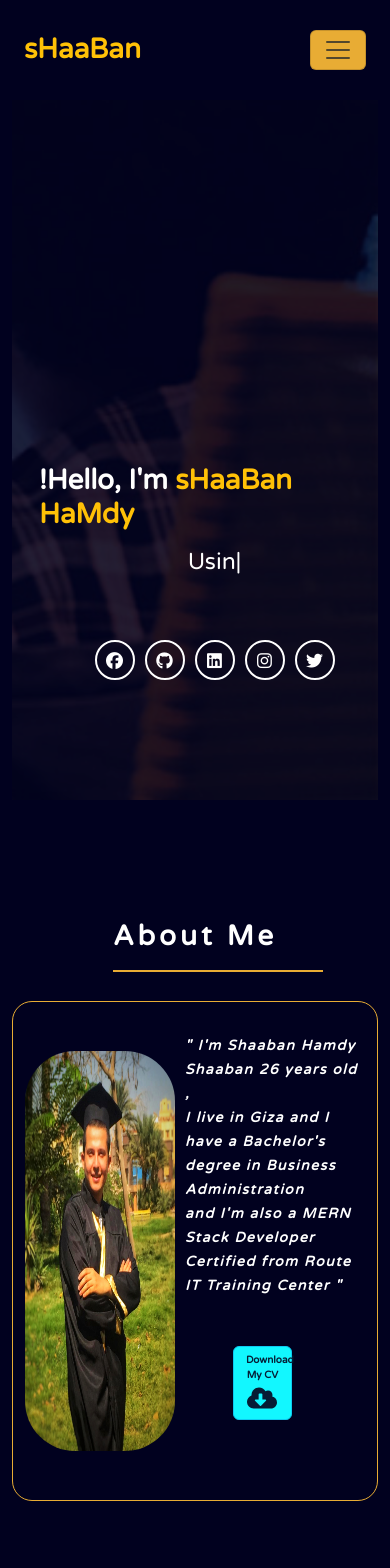
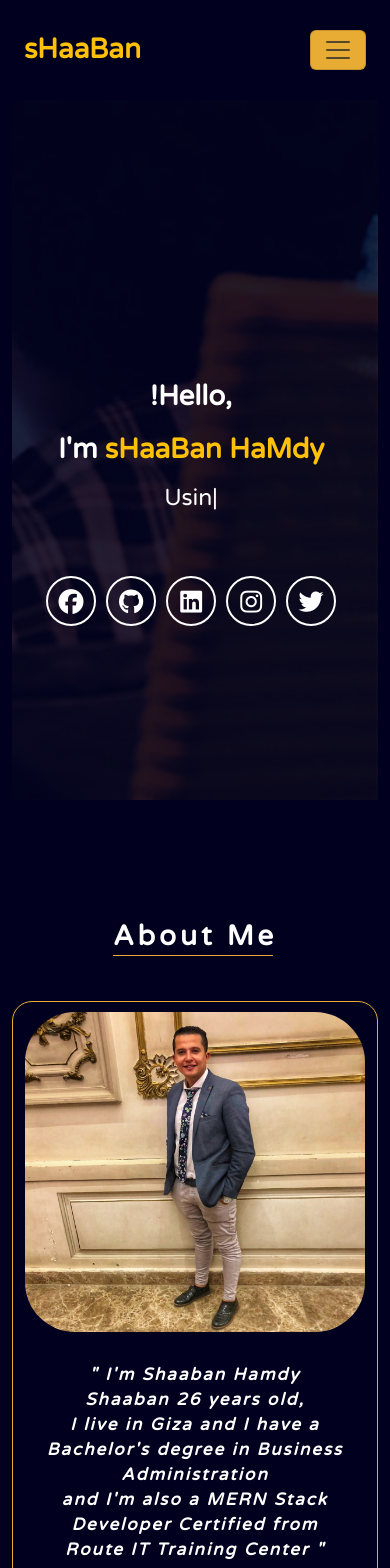
Before and after one commit to ShaabanHamdy/My-Portfolio, a React (Create React App) app: page / in a window 390 px wide. Shown: the top 1568 px of the page. Built offline with nearby package versions, Linux system fonts and the light colour scheme.

Commit message:
first commit

```diff
--- a/src/Components/About/About.jsx
+++ b/src/Components/About/About.jsx
@@ -1,5 +1,5 @@
 import React from "react";
-import img from "../images/IMG-20200915-WA0010-01.jpeg";
+import img from "../images/IMG_20210827_131147_021.jpeg";
 import cv from "../images/shaaban Resume Web Developer.pdf";
 import "./about.css";
 import { FaCloudDownloadAlt } from "react-icons/fa";
@@ -13,20 +13,22 @@ const About = () => {
         <div className="row">
           <div className="col-md-12 imageText">
             <div className="">
-              <img className="img" src={img} alt="" />
+              <img className="img"  src={img} alt="" />
             </div>
             <div className="aboutMe">
+              <div className="">
               <p>
-                " I'm Shaaban Hamdy Shaaban 26 years old ,
+                " I'm Shaaban Hamdy Shaaban 26 years old,
                 <br /> I live in Giza and I have a Bachelor's degree in Business
                 Administration
                 <br /> and I'm also a MERN Stack Developer Certified from Route
                 IT Training Center "
               </p>
-              <div className="m-5">
+              </div>
+              <div className="Download">
                 <a target="_blank" href={cv}>
-                  <button className="btn btn-info Download">
-                    Download My CV <FaCloudDownloadAlt size={30} />
+                  <button className="btn btn-info Download-btn">
+                    Download My CV <FaCloudDownloadAlt className="ms-2" size={30} />
                   </button>
                 </a>
               </div>
--- a/src/Components/About/about.css
+++ b/src/Components/About/about.css
@@ -1,6 +1,10 @@
 .AboutMe {
   position: relative;
   letter-spacing: 4px;
+}
+.img {
+  background-size: 10%;
+  background-position: 100% !important;
 }
 .AboutMe::before {
   content: "";
@@ -34,33 +38,93 @@
   line-height: 2em;
   text-align: left;
 }
+.Download {
+  margin: 50px;
+}
+@media screen and (min-width: 769px) and (max-width: 992px) {
+
+  .aboutMe {
+    text-align: center !important;
+    margin-top: 10px !important;
+    letter-spacing: 2px;
+    font-size: 17px;
+    padding: 20px;
+    line-height: 30px;
+  }
 
 
-@media screen and (min-width: 500px) and (max-width: 770px) {
+}
+@media screen and (min-width: 500px) and (max-width: 769px) {
+
   .aboutMe {
-    font-style: italic;
-    font-size: 16px;
-    text-align: center;
-    padding: 0px;
-    margin: 0px;
+    text-align: center !important;
+    margin-top: 10px !important;
+    letter-spacing: 2px;
+    font-size: 17px;
+    padding: 20px;
+    line-height: 25px;
   }
+  .Download {
+    margin: auto;
+    margin-bottom: 15px !important;
+    width: 100px;
+  }
+  .Download-btn {
+    font-size: 15px !important;
+    /* padding: 0px !important; */
+    width: 130px;
+  }
+
+  .AboutMe::before {
+    top: 35px;
+    width: 160px;
+    height: 1px;
+  }
+
   .img {
-    width: 180px;
+    margin-top: 10px;
+    height: 320px;
+    width: 100%;
+  }
+  .imageText {
+    display: block;
+    height: fit-content;
   }
 }
 
 @media screen and (max-width: 500px) {
   .aboutMe {
-    font-size: 14px;
-    padding: 0px;
-    margin: 0px;
-    line-height: 24px;
+    text-align: center !important;
+    margin-top: 10px !important;
+    letter-spacing: 2px;
+    font-size: 17px;
+    padding: 20px;
+    line-height: 25px;
   }
   .Download {
-    font-size: 10px !important;
-    width: 70%;
+    margin: auto;
+    margin-bottom: 15px !important;
+    width: 100px;
   }
+  .Download-btn {
+    font-size: 15px !important;
+    /* padding: 0px !important; */
+    width: 130px;
+  }
+
+  .AboutMe::before {
+    top: 35px;
+    width: 160px;
+    height: 1px;
+  }
+
   .img {
-    width: 150px;
+    margin-top: 10px;
+    height: 320px;
+    width: 100%;
+  }
+  .imageText {
+    display: block;
+    height: fit-content;
   }
 }
--- a/src/Components/Contact/Contact.css
+++ b/src/Components/Contact/Contact.css
@@ -18,10 +18,21 @@
 .contact-Form {
   width: 70% !important;
 }
-
+/* ==================================================================== */
 @media screen and (min-width: 500px) and (max-width: 770px) {
   .contact-Form {
     width: 90% !important;
 
   }
 }
+/* ================================================ */
+@media screen and (max-width: 500px) {
+  .contact-Form {
+    width: 90% !important;
+  }
+  .ContactMe::before {
+    top: 30px;
+    width: 170px;
+    height: 1px;
+  }
+}
--- a/src/Components/Home/Home.jsx
+++ b/src/Components/Home/Home.jsx
@@ -4,17 +4,19 @@ import "./home.css";
 
 const Home = () => {
   return (
-
     <>
-
       <div className="container-fluid ">
         <div className="row">
           <div className="col-md-12 both">
             <div className="images"></div>
             <div className="content ">
+
+              <div className=" text-center">
               <h1 className="fw-bolder">
-              !Hello, I'm <span className="text-warning"> sHaaBan HaMdy</span>
+                <span className="Hello-p" >!Hello, </span> I'm{" "}
+                <span className="text-warning shaban-hamdy"> sHaaBan HaMdy</span>
               </h1>
+              </div>
               <h3 className="text-center lh-lg">
                 <Typed
                   className=""
@@ -70,12 +72,7 @@ const Home = () => {
           </div>
         </div>
       </div>
-
-
-
-
     </>
-
   );
 };
 
--- a/src/Components/Home/home.css
+++ b/src/Components/Home/home.css
@@ -69,17 +69,23 @@
 /* //============================================ size 4 ================================== */
   @media screen and (max-width: 500px) {
     .icon {
-      font-size: 17px;
+      font-size: 25px;
       margin: 5px;
       border: 2px solid;
-      width: 40px;
-      padding-top: 10px;
-      height:  40px;
+      /* width: 45px; */
+      /* padding-top: 13px; */
+      /* height:  45px; */
+      /* margin-right: 5px; */
+    }
+    .Hello-p{
+      display: block;
+      margin-bottom: 20px;
+    }
 
-    }
     .content {
-      left: 10% !important;
-      top: 55% !important;
+      width: 90%;
+      left: 4% !important;
+      top: 45% !important;
     }
 
   }
--- a/src/Components/Projects/Projects.css
+++ b/src/Components/Projects/Projects.css
@@ -60,6 +60,7 @@
   position: relative;
   letter-spacing: 2px;
 }
+
 .Project::before {
   content: "";
   background-color: #e8ac34;
@@ -68,7 +69,7 @@
   width: 130px;
   height: 2px;
 }
-
+/* =================================================================== */
 @media screen and (min-width: 1200px) and (max-width: 1399px) {
   .mainCard:hover .textBody {
     bottom: 230px;
@@ -144,18 +145,30 @@
   .btnDiv .btn {
     margin-right: 70px !important;
   }
+  .btnDiv {
+    display: flex;
+    justify-content: space-around;
+  }
 }
-
+/* //============================================================================= */
 @media screen and (max-width: 500px) {
   .col-Project {
     display: flex;
     justify-content: center;
   }
   .btnDiv .btn {
-    margin-right: 50px !important;
+    width: 100%;
+    margin: 5px !important;
   }
   .btnDiv {
-    background-color: #65ff12;
     display: flex;
+    justify-content: space-around;
   }
+
+.Project::before {
+  top: 30px;
+  width: 110px;
+  height: 1px;
 }
+
+}
--- a/src/Components/Skills/skills.css
+++ b/src/Components/Skills/skills.css
@@ -3,6 +3,7 @@
   position: relative;
   letter-spacing: 4px;
 }
+
 .Skills::before {
   content: "";
   background-color: #e8ac34;
@@ -35,7 +36,7 @@
     width: 25% !important;
   }
 }
-
+/* =================================================================== */
 @media screen and (min-width: 500px) and (max-width: 770px) {
   #SKILLS{
     margin: 50px;
@@ -45,20 +46,26 @@
     margin: 0;
   }
   .col-md-2 {
-    /* background-color: #e8ac34; */
     width: 50% !important;
   }
 }
+/* //============================================== */
 @media screen and  (max-width: 500px) {
   #SKILLS{
     margin: 50px;
   }
+
+  .Skills::before {
+    top: 30px;
+    width: 80px;
+    height: 1px;
+  }
+
   .rowAll {
     padding: 0px;
     margin: 0;
   }
   .col-md-2 {
-    background-color: #e8ac34;
     width: 50% !important;
   }
 }
--- a/src/index.css
+++ b/src/index.css
@@ -3,26 +3,4 @@ body {
   color: rgb(255, 255, 255);
   background-color: rgb(1, 1, 31);
   font-family: "Varela Round", sans-serif;
-box-sizing: border-box;
 }
-
-/* @media screen and (min-width: 990px) and (max-width: 1200px) {
-  .col-Project {
-    display: flex;
-    justify-content: center;
-    width: 50% !important;
-  }
-
-  .btnDiv {
-    left: 5% !important;
-  }
-  .mainCard:hover .btnDiv {
-    top: 70%;
-  }
-  .des {
-    font-size: 14px !important;
-  }
-  .des h2 {
-    font-size: 20px;
-  }
-} */
```
Also changed, not shown: src/Components/images/IMG_20210827_131147_021.jpeg (added), 1 other file (tests, documents, lock files or other folders). Lines whose indentation alone changed are shown as unchanged.
